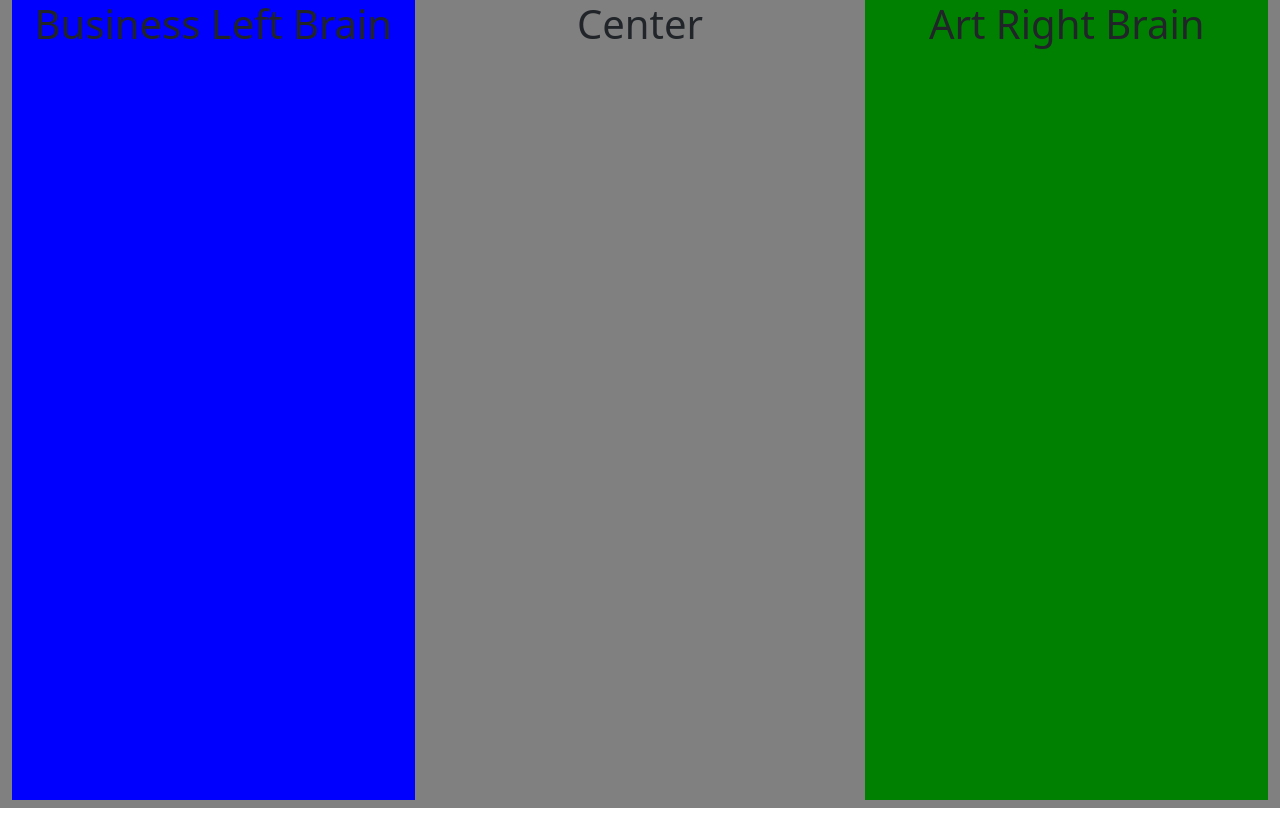
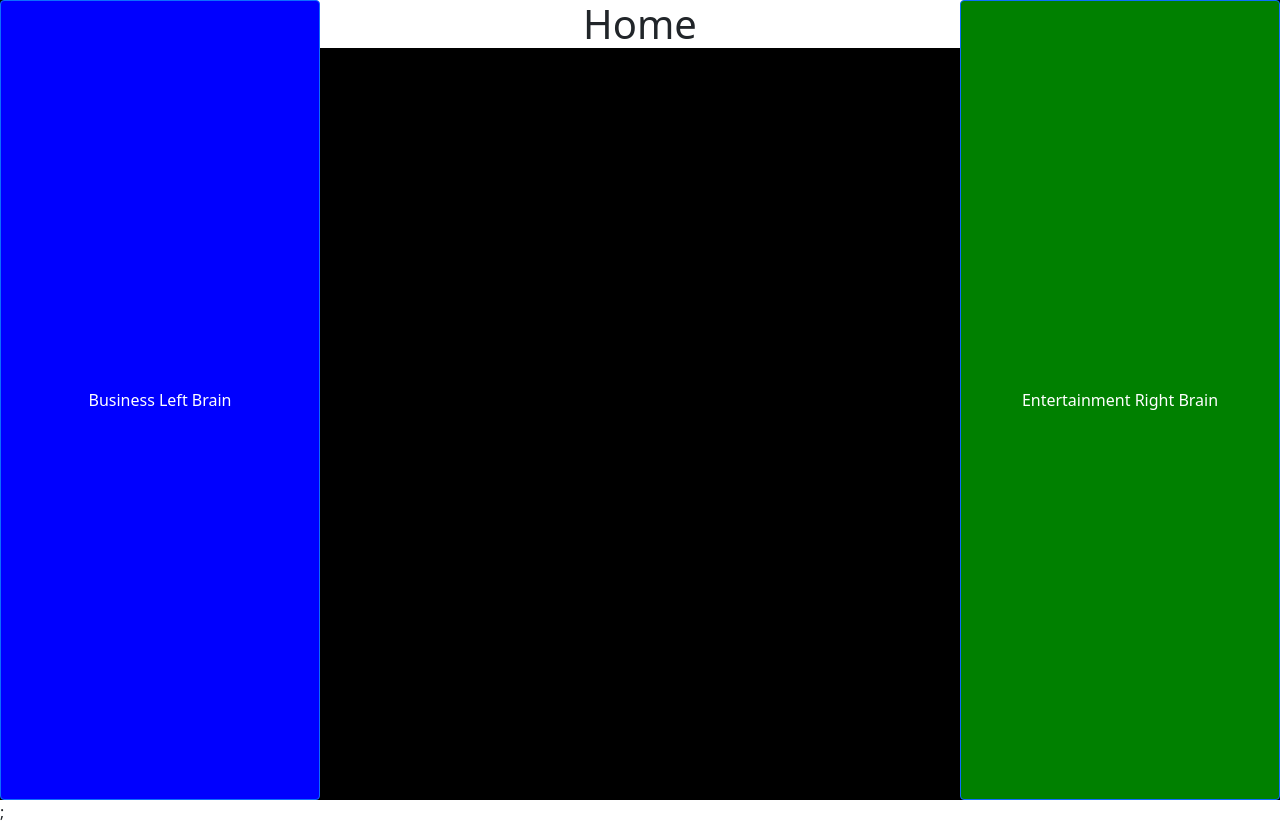
Before and after one commit to benhcleve/PortfolioWebsite, a React (Create React App) app: page / in a window 1280 px wide. Built offline with nearby package versions, Linux system fonts and the light colour scheme.

Commit message:
added react router

```diff
--- a/package.json
+++ b/package.json
@@ -9,6 +9,7 @@
     "react": "^17.0.2",
     "react-bootstrap": "^1.6.4",
     "react-dom": "^17.0.2",
+    "react-router-dom": "^5.3.0",
     "react-scripts": "4.0.3",
     "web-vitals": "^1.1.2"
   },
--- a/public/index.html
+++ b/public/index.html
@@ -30,7 +30,7 @@
   integrity="sha384-F3w7mX95PdgyTmZZMECAngseQB83DfGTowi0iMjiWaeVhAn4FJkqJByhZMI3AhiU"
   crossorigin="anonymous"
 />
-    <title>Ben Clevenger Portfolio</title>
+    <title>Ben Clevenger | Portfolio</title>
   </head>
   <body>
     <noscript>You need to enable JavaScript to run this app.</noscript>
--- a/src/App.js
+++ b/src/App.js
@@ -1,15 +1,20 @@
-import React  from "react";
+import React from "react";
+import { BrowserRouter, Route, Link } from "react-router-dom";
+
+import BusinessPage from "./pages/businessPage";
+import EntertainmentPage from "./pages/entertainmentPage";
 import HomePage from "./pages/homePage";
-
 
 function App() {
   return (
     <div>
-      <HomePage />
-
+      <BrowserRouter>
+        <Route path="/" exact component={HomePage} />
+        <Route path="/home" component={HomePage} />
+        <Route path="/business" component={BusinessPage} />
+        <Route path="/entertainment" component={EntertainmentPage} />
+      </BrowserRouter>
     </div>
-
-
   );
 }
 
--- /dev/null
+++ b/src/components/homeButtons.js
@@ -0,0 +1,22 @@
+import { Container, Row, Col, Button } from "react-bootstrap";
+import { Link } from "react-router-dom";
+
+const HomeButtons = () => {
+  return (
+    <Container fluid>
+      <Link to="/Business">
+        <Button className=" text-center vh-100 col-3" style={{ backgroundColor: "blue", position: "absolute", left: 0 }}>
+          Business Left Brain
+        </Button>
+      </Link>
+
+      <Link to="/Entertainment">
+        <Button className="text-center vh-100 col-3" style={{ backgroundColor: "green", position: "absolute", right: "0px" }}>
+          Entertainment Right Brain
+        </Button>
+      </Link>
+    </Container>
+  );
+};
+
+export default HomeButtons;
--- /dev/null
+++ b/src/pages/businessPage.js
@@ -0,0 +1,18 @@
+import React from "react";
+import { Container, Row, Col } from "react-bootstrap";
+
+const BusinessPage = () => {
+  return (
+    <Container fluid>
+      <Row style={{ backgroundColor: "black" }}>
+        <Col></Col>
+        <Col>
+          <h1 className="text-center vh-100">Business</h1>
+        </Col>
+        <Col></Col>
+      </Row>
+    </Container>
+  );
+};
+
+export default BusinessPage;
--- /dev/null
+++ b/src/pages/entertainmentPage.js
@@ -0,0 +1,18 @@
+import React from "react";
+import { Container, Row, Col } from "react-bootstrap";
+
+const EntertainmentPage = () => {
+  return (
+    <Container fluid>
+      <Row style={{ backgroundColor: "black" }}>
+        <Col></Col>
+        <Col>
+          <h1 className="text-center vh-100">Entertainment</h1>
+        </Col>
+        <Col></Col>
+      </Row>
+    </Container>
+  );
+};
+
+export default EntertainmentPage;
--- a/src/pages/homePage.js
+++ b/src/pages/homePage.js
@@ -1,25 +1,21 @@
 import React from "react";
-import { Container, Row, Col } from "react-bootstrap";
+import { Container, Row, Col, Button } from "react-bootstrap";
+import { Link } from "react-router-dom";
+import HomeButtons from "../components/homeButtons";
 
 const HomePage = () => {
   return (
-    <Container fluid>
-      <Row style={{ backgroundColor: "gray" }}>
-        <Col fuid>
-          <h1 className="text-center vh-100" style={{ backgroundColor: "blue" }}>
-            Business Left Brain
-          </h1>
-        </Col>
-        <Col>
-          <h1 className="text-center vh-100">Center</h1>
-        </Col>
-        <Col>
-          <h1 className="text-center vh-100" style={{ backgroundColor: "green" }}>
-            Art Right Brain
-          </h1>
-        </Col>
-      </Row>
-    </Container>
+    <>
+      <HomeButtons />
+      <Container fluid className="vh-100" style={{ backgroundColor: "black" }}>
+        <Row className=" align-items-center">
+          <div>
+            <h1 style={{ textAlign: "center", backgroundColor: "white" }}>Home</h1>
+          </div>
+        </Row>
+      </Container>
+      ;
+    </>
   );
 };
 
```
Also changed, not shown: src/App.css (deleted, +0 -38 lines), 1 other file (tests, documents, lock files or other folders).
